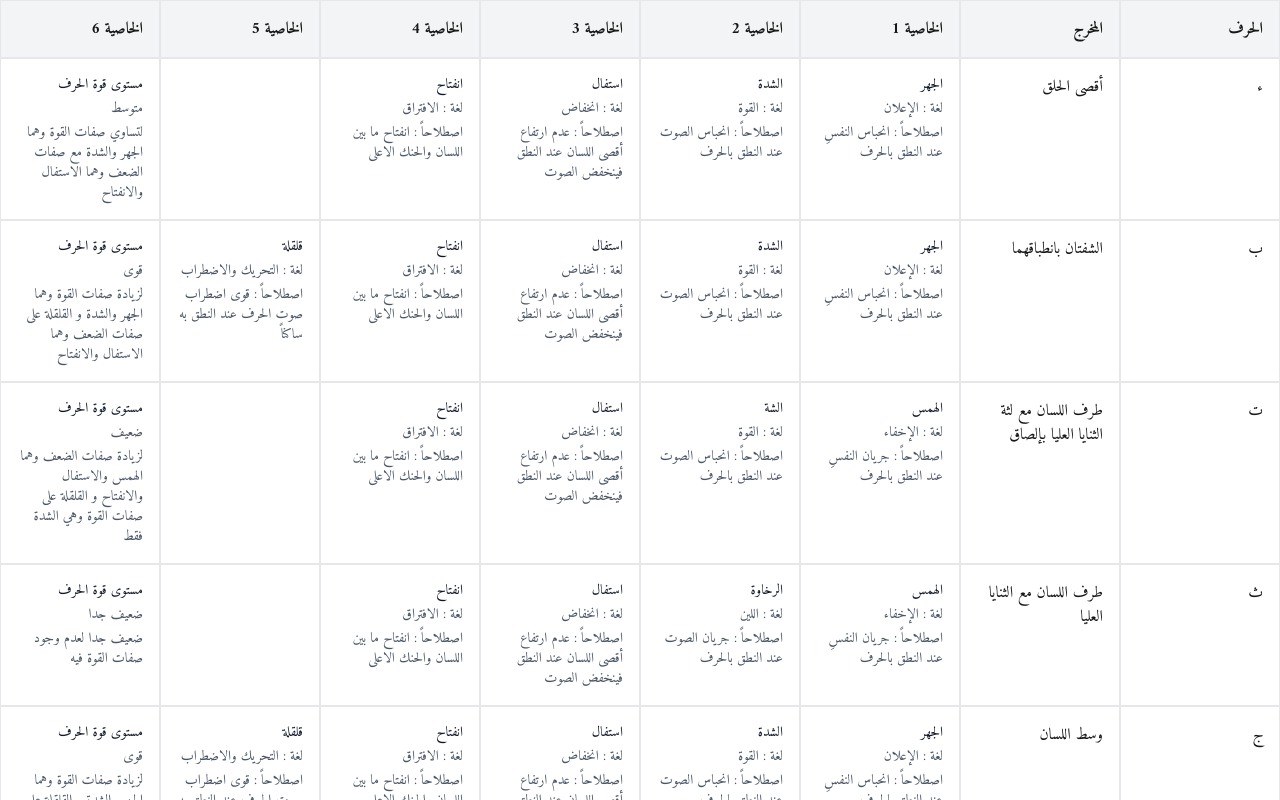
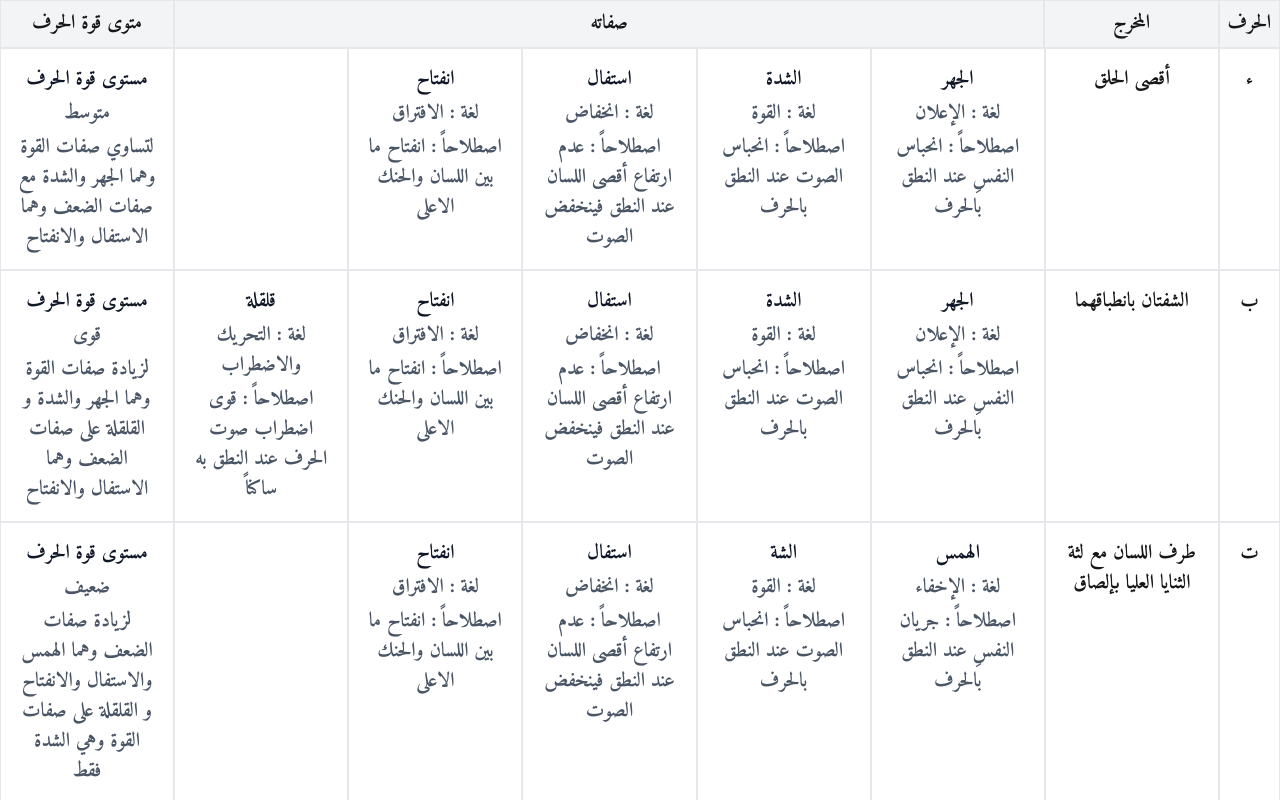
Before and after one commit to amr-abd-alhameed/sheikh, a Next.js app: page / in a window 1280 px wide. Shown: the top 800 px of the page. Built offline with nearby package versions, Linux system fonts and the light colour scheme.

Commit message:
first release of one style

```diff
--- a/src/app/components/Table.tsx
+++ b/src/app/components/Table.tsx
@@ -5,34 +5,22 @@ const Table = () => {
   return (
     <div className="w-full overflow-x-auto">
       <div className="min-w-full bg-white dark:bg-gray-800 shadow-md rounded-lg">
-        <div className="grid grid-cols-8 border-collapse">
-          {/* Header Row */}
-          <div className="p-4 text-right border border-gray-200 dark:border-gray-600 font-semibold bg-gray-100 dark:bg-gray-700">
+        <div className="son">
+          <div className="p-[8px]  border border-gray-200 dark:border-gray-600 font-semibold bg-gray-100 dark:bg-gray-700">
             الحرف
           </div>
-          <div className="p-4 text-right border border-gray-200 dark:border-gray-600 font-semibold bg-gray-100 dark:bg-gray-700">
+          <div className="p-[8px]  border border-gray-200 dark:border-gray-600 font-semibold bg-gray-100 dark:bg-gray-700">
             المخرج
           </div>
-          <div className="p-4 text-right border border-gray-200 dark:border-gray-600 font-semibold bg-gray-100 dark:bg-gray-700">
-            الخاصية 1
-          </div>
-          <div className="p-4 text-right border border-gray-200 dark:border-gray-600 font-semibold bg-gray-100 dark:bg-gray-700">
-            الخاصية 2
-          </div>
-          <div className="p-4 text-right border border-gray-200 dark:border-gray-600 font-semibold bg-gray-100 dark:bg-gray-700">
-            الخاصية 3
-          </div>
-          <div className="p-4 text-right border border-gray-200 dark:border-gray-600 font-semibold bg-gray-100 dark:bg-gray-700">
-            الخاصية 4
-          </div>
-          <div className="p-4 text-right border border-gray-200 dark:border-gray-600 font-semibold bg-gray-100 dark:bg-gray-700">
-            الخاصية 5
-          </div>
-          <div className="p-4 text-right border border-gray-200 dark:border-gray-600 font-semibold bg-gray-100 dark:bg-gray-700">
-            الخاصية 6
+          <div className="p-[8px]  border border-gray-200 dark:border-gray-600 font-semibold bg-gray-100 dark:bg-gray-700">
+            صفاته
           </div>
 
-          {/* Table Body */}
+          <div className="p-[8px]  border border-gray-200 dark:border-gray-600 font-semibold bg-gray-100 dark:bg-gray-700">
+            متوى قوة الحرف
+          </div>
+        </div>
+        <div className="parent border-collapse">
           <TableRow />
         </div>
       </div>
--- a/src/app/components/TableCell.tsx
+++ b/src/app/components/TableCell.tsx
@@ -12,16 +12,14 @@ type PropsType = {
 const TableCell = ({ char1, char2, char3, char4, char5, char6 }: PropsType) => {
   return (
     <div className="space-y-1">
-      <p className="text-sm font-medium text-gray-900 dark:text-gray-100">
-        {char1}
-      </p>
-      <p className="text-sm text-gray-600 dark:text-gray-300">{char2}</p>
-      <p className="text-sm text-gray-600 dark:text-gray-300">{char3}</p>
+      <p className="  text-gray-900 dark:text-gray-100">{char1}</p>
+      <p className=" text-gray-600 dark:text-gray-300">{char2}</p>
+      <p className=" text-gray-600 dark:text-gray-300">{char3}</p>
       {char4 && char5 && char6 && (
         <>
-          <p className="text-sm text-gray-600 dark:text-gray-300">{char4}</p>
-          <p className="text-sm text-gray-600 dark:text-gray-300">{char5}</p>
-          <p className="text-sm text-gray-600 dark:text-gray-300">{char6}</p>
+          <p className=" text-gray-600 dark:text-gray-300">{char4}</p>
+          <p className=" text-gray-600 dark:text-gray-300">{char5}</p>
+          <p className=" text-gray-600 dark:text-gray-300">{char6}</p>
         </>
       )}
     </div>
--- a/src/app/components/TableRow.tsx
+++ b/src/app/components/TableRow.tsx
@@ -7,41 +7,41 @@ const TableRow = () => {
     <>
       {bodyData.map((ele, index) => (
         <React.Fragment key={index}>
-          <div className="p-4 text-right border border-gray-200 dark:border-gray-600 hover:bg-gray-50 dark:hover:bg-gray-700">
+          <div className="p-4  border border-gray-200 dark:border-gray-600 hover:bg-gray-50 dark:hover:bg-gray-700">
             {ele.character}
           </div>
-          <div className="p-4 text-right border border-gray-200 dark:border-gray-600 hover:bg-gray-50 dark:hover:bg-gray-700">
+          <div className="p-4  border border-gray-200 dark:border-gray-600 hover:bg-gray-50 dark:hover:bg-gray-700">
             {ele.outPut}
           </div>
-          <div className="p-4 text-right border border-gray-200 dark:border-gray-600 hover:bg-gray-50 dark:hover:bg-gray-700">
+          <div className="p-4  border border-gray-200 dark:border-gray-600 hover:bg-gray-50 dark:hover:bg-gray-700">
             <TableCell
               char1={ele.prop1.char1}
               char2={ele.prop1.char2}
               char3={ele.prop1.char3}
             />
           </div>
-          <div className="p-4 text-right border border-gray-200 dark:border-gray-600 hover:bg-gray-50 dark:hover:bg-gray-700">
+          <div className="p-4  border border-gray-200 dark:border-gray-600 hover:bg-gray-50 dark:hover:bg-gray-700">
             <TableCell
               char1={ele.prop2.char1}
               char2={ele.prop2.char2}
               char3={ele.prop2.char3}
             />
           </div>
-          <div className="p-4 text-right border border-gray-200 dark:border-gray-600 hover:bg-gray-50 dark:hover:bg-gray-700">
+          <div className="p-4  border border-gray-200 dark:border-gray-600 hover:bg-gray-50 dark:hover:bg-gray-700">
             <TableCell
               char1={ele.prop3.char1}
               char2={ele.prop3.char2}
               char3={ele.prop3.char3}
             />
           </div>
-          <div className="p-4 text-right border border-gray-200 dark:border-gray-600 hover:bg-gray-50 dark:hover:bg-gray-700">
+          <div className="p-4  border border-gray-200 dark:border-gray-600 hover:bg-gray-50 dark:hover:bg-gray-700">
             <TableCell
               char1={ele.prop4.char1}
               char2={ele.prop4.char2}
               char3={ele.prop4.char3}
             />
           </div>
-          <div className="p-4 text-right border border-gray-200 dark:border-gray-600 hover:bg-gray-50 dark:hover:bg-gray-700">
+          <div className="p-4  border border-gray-200 dark:border-gray-600 hover:bg-gray-50 dark:hover:bg-gray-700">
             <TableCell
               char1={ele.prop5.char1}
               char2={ele.prop5.char2}
@@ -51,7 +51,7 @@ const TableRow = () => {
               char6={ele.prop5.char6}
             />
           </div>
-          <div className="p-4 text-right border border-gray-200 dark:border-gray-600 hover:bg-gray-50 dark:hover:bg-gray-700">
+          <div className="p-4  border border-gray-200 dark:border-gray-600 hover:bg-gray-50 dark:hover:bg-gray-700">
             <TableCell
               char1={ele.prop6.char1}
               char2={ele.prop6.char2}
--- a/src/app/globals.css
+++ b/src/app/globals.css
@@ -24,13 +24,23 @@ body {
   background: var(--background);
   color: var(--foreground);
   font-family: var(--font-amiri);
+  text-align: center;
+  font-size: 20px;
+  font-weight: bold ;
 }
 .parent {
   display: grid;
-  grid-template-columns: repeat(8, 1fr);
-  grid-template-rows: repeat(30, 1fr);
-  grid-column-gap: 10px;
-  grid-row-gap: 10px;
+  grid-template-columns: auto 1fr 1fr 1fr 1fr 1fr 1fr 1fr ;
+  grid-template-rows: repeat(30, auto);
+  /* grid-column-gap: 10px;
+  grid-row-gap: 10px; */
+}
+.son {
+  display: grid;
+  grid-template-columns: auto 1fr 5fr 1fr ;
+  grid-template-rows: repeat(1, auto);
+  /* grid-column-gap: 10px;
+  grid-row-gap: 10px; */
 }
 .cell-3 {
   grid-column-start: 3;
```
